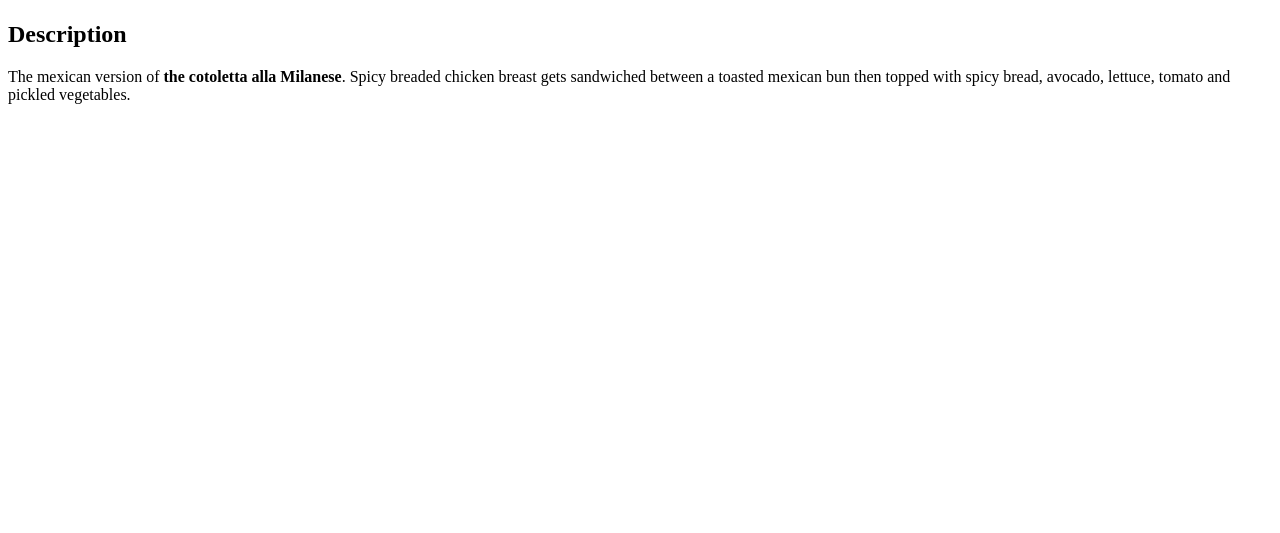
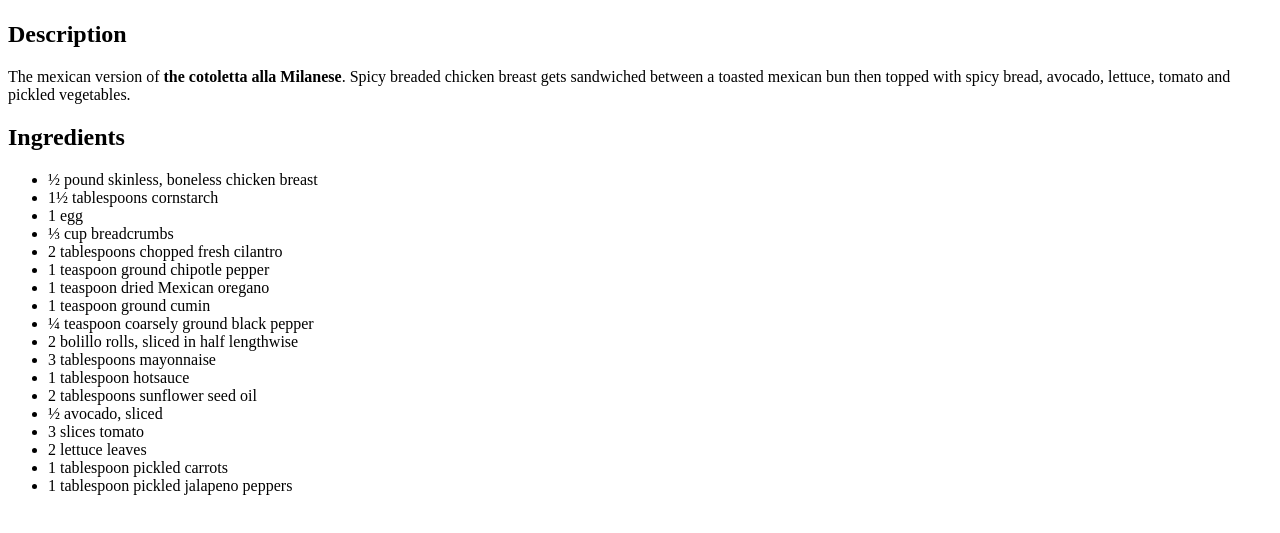
Before and after one commit to justinwastaken/odin-recipes, a plain HTML site: page recipes/chicken-breast-sandwich.html in a window 1280 px wide. Shown: the part 99-632 px from the top of the page. Drawn offline with Linux system fonts and the light colour scheme.

Commit message:
Added list with ingredients

```diff
--- a/recipes/chicken-breast-sandwich.html
+++ b/recipes/chicken-breast-sandwich.html
@@ -11,5 +11,26 @@
     <img src="../images/chicken-breast-sandwich.jpg">
     <h2>Description</h2>
     <p>The mexican version of <strong>the cotoletta alla Milanese</strong>. Spicy breaded chicken breast gets sandwiched between a toasted mexican bun then topped with spicy bread, avocado, lettuce, tomato and pickled vegetables.</p>
+    <h2>Ingredients</h2>
+    <ul>
+        <li>½ pound skinless, boneless chicken breast</li>
+        <li>1½ tablespoons cornstarch</li>
+        <li>1 egg</li>
+        <li>⅓ cup breadcrumbs</li>
+        <li>2 tablespoons chopped fresh cilantro</li>
+        <li>1 teaspoon ground chipotle pepper</li>
+        <li>1 teaspoon dried Mexican oregano</li>
+        <li>1 teaspoon ground cumin</li>
+        <li>¼ teaspoon coarsely ground black pepper</li>
+        <li>2 bolillo rolls, sliced in half lengthwise</li>
+        <li>3 tablespoons mayonnaise</li>
+        <li>1 tablespoon hotsauce</li>
+        <li>2 tablespoons sunflower seed oil</li>
+        <li>½ avocado, sliced</li>
+        <li>3 slices tomato</li>
+        <li>2 lettuce leaves</li>
+        <li>1 tablespoon pickled carrots</li>
+        <li>1 tablespoon pickled jalapeno peppers</li>
+    </ul>
  </body>
 </html>
```
Also changed, not shown: recipes/fudge-icecream-bar.html (+8 -0 lines), recipes/spaghetti-de-la-hood.html (+18 -0 lines).
